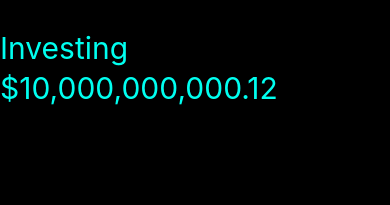
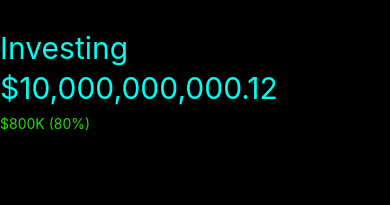
Before and after one commit to conroy-ricketts/Investment-Portfolio-Frontend, a React Native app: screen / in a window 390 px wide. Shown: the top 205 px of the page. Built offline with nearby package versions, Linux system fonts and the light colour scheme.

Commit message:
net worth dollar and percent change

```diff
--- a/src/screens/Assets.tsx
+++ b/src/screens/Assets.tsx
@@ -152,6 +152,8 @@ function formatAmount(amount: number): string
 export default function Assets()
 {
     let tempNetWorth = 10000000000.12321134;
+    let tempNetWorthDollarChange = 800000;
+    let tempNetWorthPercentChange = 80;
     const [selectedView, setSelectedView] = useState(2);
     const [modalVisible, setModalVisible] = useState(false);
     const viewTitles: Array<string> = ['Crypto', 'Stocks', 'Both'];
@@ -171,6 +173,7 @@ export default function Assets()
             <View style = {styles.screenHeaderCointainer}>
                 <Text style = {[styles.netWorthText, {position: 'absolute', left: 0, top: 0}]}>{'Investing'}</Text>
                 <Text style = {[styles.netWorthText, {position: 'absolute', left: 0, top: 40}]}>{`$${tempNetWorth.toFixed(2).toString().replace(/\B(?=(\d{3})+(?!\d))/g, ',')}`}</Text>
+                <Text style = {[tempNetWorthDollarChange >= 0 ? styles.gainText : styles.lossText, {position: 'absolute', left: 0, top: 85}]}>{`${formatAmount(tempNetWorthDollarChange)} (${tempNetWorthPercentChange}%)`}</Text>
             </View>
 
             <View style = {styles.graphContainer}>
```
